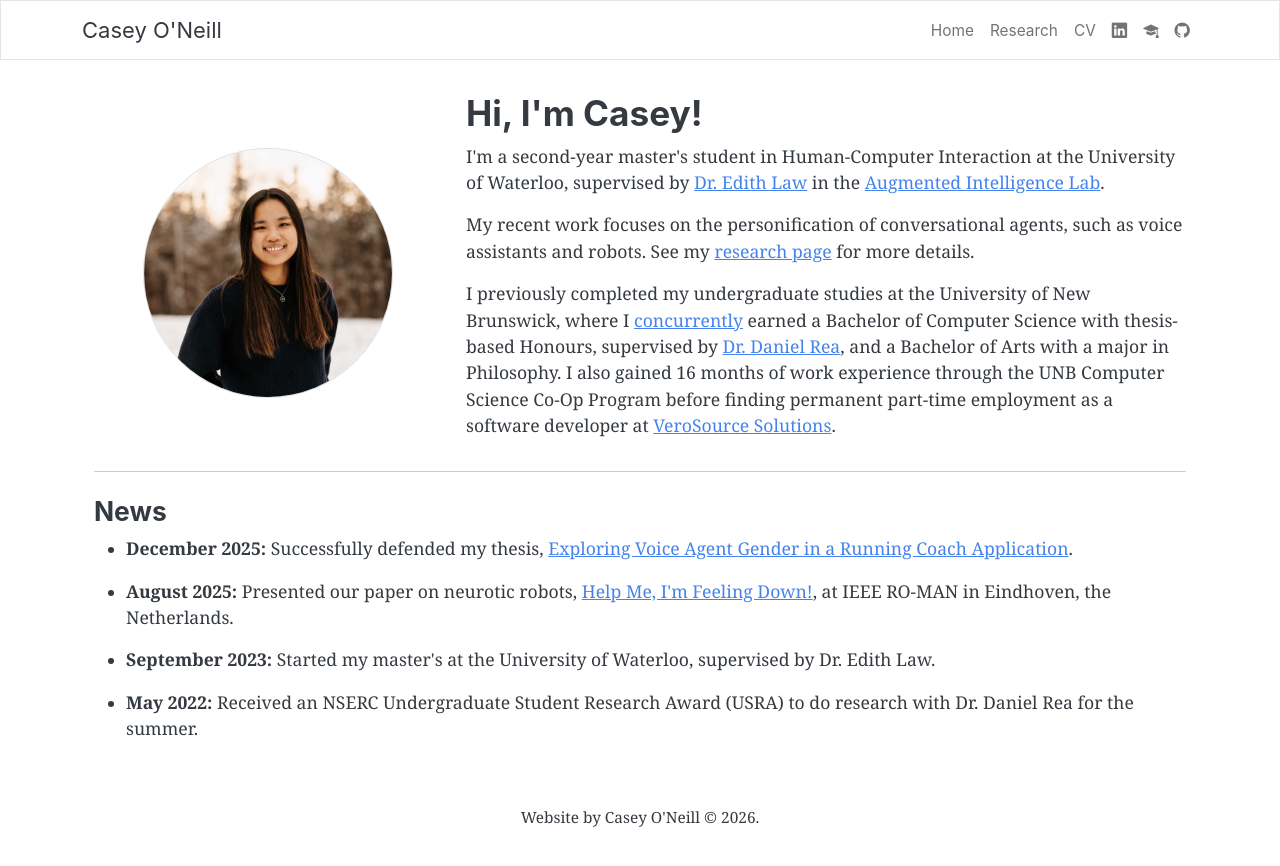
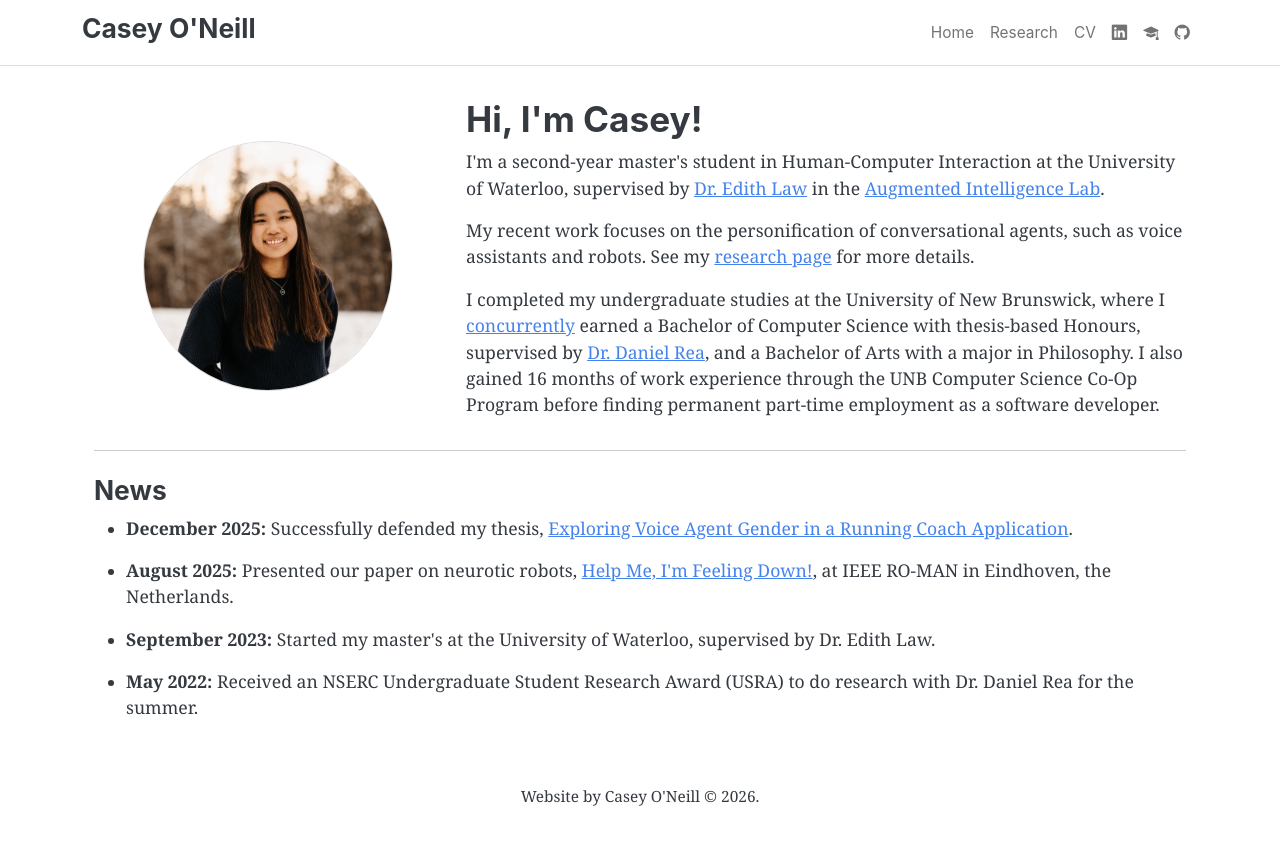
Before and after one commit to casey-oneill/casey-oneill.github.io, an Eleventy site: page content/index.html in a window 1280 px wide. Built offline with nearby package versions, Linux system fonts and the light colour scheme; Eleventy itself is replaced by a stand-in of ours; files that its build step writes are made by us from their sources.

Commit message:
Update CV

```diff
--- a/_includes/layout.html
+++ b/_includes/layout.html
@@ -15,9 +15,9 @@
   </head>
   <body class="vh-100 d-flex flex-column">
     <header>
-      <nav class="navbar navbar-expand-lg bg-light" data-bs-theme="light">
+      <nav class="navbar navbar-expand-lg border-bottom" data-bs-theme="light">
         <div class="container">
-          <a class="navbar-brand" href="/">Casey O'Neill</a>
+          <a class="navbar-brand" href="/"><h4 class="text-body">Casey O'Neill</h4></a>
           <button class="navbar-toggler" type="button" data-bs-toggle="collapse" data-bs-target="#navbarColor03">
             <span class="navbar-toggler-icon"></span>
           </button>
--- a/content/index.html
+++ b/content/index.html
@@ -14,7 +14,7 @@ layout: layout.html
       <div>
         <p>I'm a second-year master's student in Human-Computer Interaction at the University of Waterloo, supervised by <a href="https://edithlaw.ca/bio.html">Dr. Edith Law</a> in the <a href="https://edithlaw.ca/index.html">Augmented Intelligence Lab</a>.</p>
         <p>My recent work focuses on the personification of conversational agents, such as voice assistants and robots. See my <a href="/research/">research page</a> for more details.</p>
-        <p>I previously completed my undergraduate studies at the University of New Brunswick, where I <a href="https://www.unb.ca/academics/calendar/undergraduate/current/frederictonprograms/bachelorofarts/concurrentdegrees/concurrentdegreeinartsandcomputerscience.html">concurrently</a> earned a Bachelor of Computer Science with thesis-based Honours, supervised by <a href="https://hci.cs.umanitoba.ca/people/bio/daniel-rea">Dr. Daniel Rea</a>, and a Bachelor of Arts with a major in Philosophy. I also gained 16 months of work experience through the UNB Computer Science Co-Op Program before finding permanent part-time employment as a software developer at <a href="https://www.verosource.com"/>VeroSource Solutions</a>.</p>
+        <p>I completed my undergraduate studies at the University of New Brunswick, where I <a href="https://www.unb.ca/academics/calendar/undergraduate/current/frederictonprograms/bachelorofarts/concurrentdegrees/concurrentdegreeinartsandcomputerscience.html">concurrently</a> earned a Bachelor of Computer Science with thesis-based Honours, supervised by <a href="https://hci.cs.umanitoba.ca/people/bio/daniel-rea">Dr. Daniel Rea</a>, and a Bachelor of Arts with a major in Philosophy. I also gained 16 months of work experience through the UNB Computer Science Co-Op Program before finding permanent part-time employment as a software developer.</p>
       </div>
     </div>
   </div>
--- a/content/research.md
+++ b/content/research.md
@@ -2,7 +2,7 @@
 title: Research
 ---
 
-My research interests include Human-Computer Interaction, Human-Robot Interaction, and video games. My [master's thesis](https://hdl.handle.net/10012/22775) explores the effects of gender and gender-based stereotyping in interactions with a voice agent running coach. My undergraduate research investigated how neurotic robot personalities and fictional robot backstories can be used in interactions with social robots.
+My research interests include Human-Computer Interaction, Human-Robot Interaction, and video games. My [master's thesis](https://hdl.handle.net/10012/22775) explored the effects of gender in interactions with a voice agent running coach. My undergraduate research investigated how neurotic robot personalities and fictional robot backstories can be used in interactions with social robots.
 
 ---
 
```
Also changed, not shown: 1 other file.
